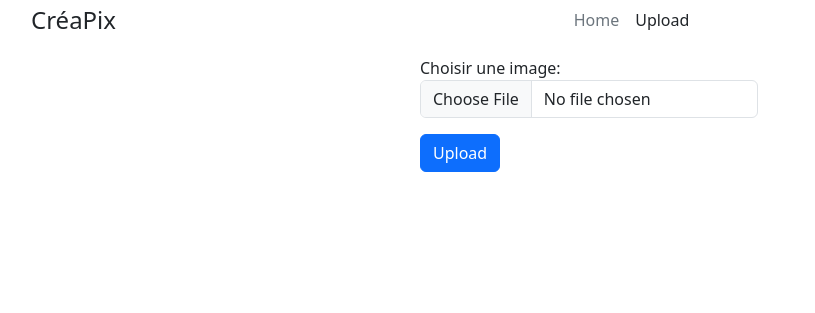
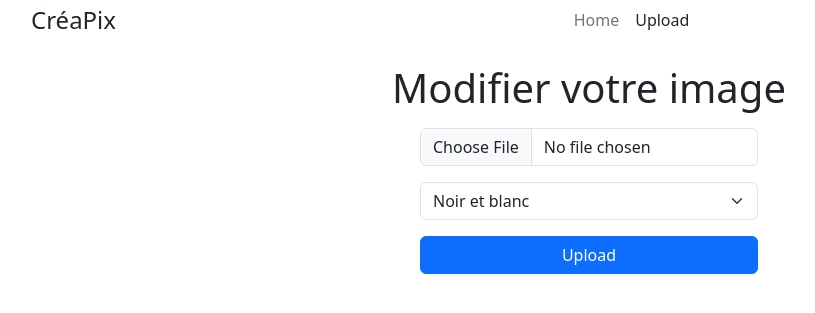
Before and after one commit to Caydo163/creapix, a Django app: page /app/upload/ in a window 1280 px wide. Shown: the top 313 px of the page, without its empty margins (51-866 px from the left). Run offline with Django 5.2, Linux system fonts and the light colour scheme.

Commit message:
✨display form based on type

```diff
--- a/creapix/app/forms.py
+++ b/creapix/app/forms.py
@@ -1,4 +1,13 @@
 from django import forms
+
+TYPE_CHOICES =(
+    ("black_and_white", "Noir et blanc"),
+    ("grayscale", "Echelle de gris"),
+    ("fusion", "Fusionner deux images"),
+    ("resize", "Redimensionnement"),
+    ("alignment", "Alignement vertical/horizontal"),
+    ("gif", "GIF"),
+)
 
 class UploadFileForm(forms.Form):
     file = forms.FileField(widget=forms.FileInput(
@@ -7,3 +16,9 @@ class UploadFileForm(forms.Form):
             'accept': 'image/*',
         }), label="Choisir une image"
     )
+    transform_type = forms.ChoiceField(choices = TYPE_CHOICES,
+        widget=forms.Select(attrs={
+                "class": "form-select",
+        }),
+        label="Choisir un type de transformation"
+    )
--- /dev/null
+++ b/creapix/app/static/js/form.js
@@ -0,0 +1,14 @@
+window.onload = (event) => {
+    const select = document.querySelector('select[name="transform_type"');
+
+    select.addEventListener('change', (event) => {
+        document.querySelectorAll('.parameters-group').forEach((element) => {
+            console.log(element.id, element);
+            if (element.id == event.target.value) {
+                element.classList.remove('d-none');
+            } else {
+                element.classList.add('d-none');
+            }
+        });
+    });
+};
--- a/creapix/app/templates/app/upload.html
+++ b/creapix/app/templates/app/upload.html
@@ -1,21 +1,37 @@
 {% extends 'base.html' %} {% load static %}
 {% block head %}
+    <script src="{% static 'js/form.js' %}"></script>
 {% endblock %}
 
 {% block content %}
-<div class="d-flex justify-content-center  py-3">
-    <form method="post" enctype="multipart/form-data">
+<div class="d-flex justify-content-center align-items-center flex-column my-4">
+    <h1 class="mb-3">Modifier votre image</h1>
+    <form method="post" enctype="multipart/form-data" class="d-flex flex-column justify-content-center">
         {% csrf_token %}
         <div class="mb-3">
-            {{ form.as_p }}
+            {{ form.file }}
         </div>
+        <div class="mb-3">
+            {{ form.transform_type }}
+        </div>
+
+        <section id="parameters-zone">
+            <div class="parameters-group d-none" id="fusion">
+                <h3>Paramètre de la fusion</h3>
+                <div class="mb-3">
+
+                </div>
+            </div>
+            <div class="parameters-group d-none" id="resize">
+                <h3>Paramètre de redimensionnement</h3>
+            </div>
+        </section>
         <button type="submit" class="btn btn-primary">Upload</button>
     </form>
+
+    {% if image %}
+        <h2 class="mt-3">Résultat</h2>
+        <img src="{{ image }}" alt="image" class="mt-3 img-fluid"/>
+    {% endif %}
 </div>
-
-{% if image %}
-<div class="d-flex justify-content-center  py-3">
-        <img src="{{ image }}" alt="image" />
-</div>
-        {% endif %}
 {% endblock %}
--- a/creapix/app/views.py
+++ b/creapix/app/views.py
@@ -4,7 +4,7 @@ from .forms import UploadFileForm
 from features import *
 
 # Create your views here.
-def index(request):
+def index():
     return HttpResponse("Hello, world. You're at the polls index.")
 
 def upload_file(request):
@@ -12,11 +12,17 @@ def upload_file(request):
         form = UploadFileForm(request.POST, request.FILES)
         if form.is_valid():
             uploaded_file = request.FILES["file"]
+            transform_type = request.POST["transform_type"]
+
             with open("media/uploads/" + uploaded_file.name, "wb") as destination:
                 for chunk in uploaded_file.chunks():
                     destination.write(chunk)
             image = open_image(uploaded_file.name)
-            image = grayscale(image)
+
+            match transform_type:
+                case "grayscale":
+                    image = grayscale(image)
+
             save_image(image)
 
             return render(request, "app/upload.html", {"form": form, "image": path_output_image("output.png")})
--- a/creapix/templates/base.html
+++ b/creapix/templates/base.html
@@ -1,3 +1,4 @@
+{% load static %}
 <!DOCTYPE html>
 <html lang="fr">
   <head>
```
